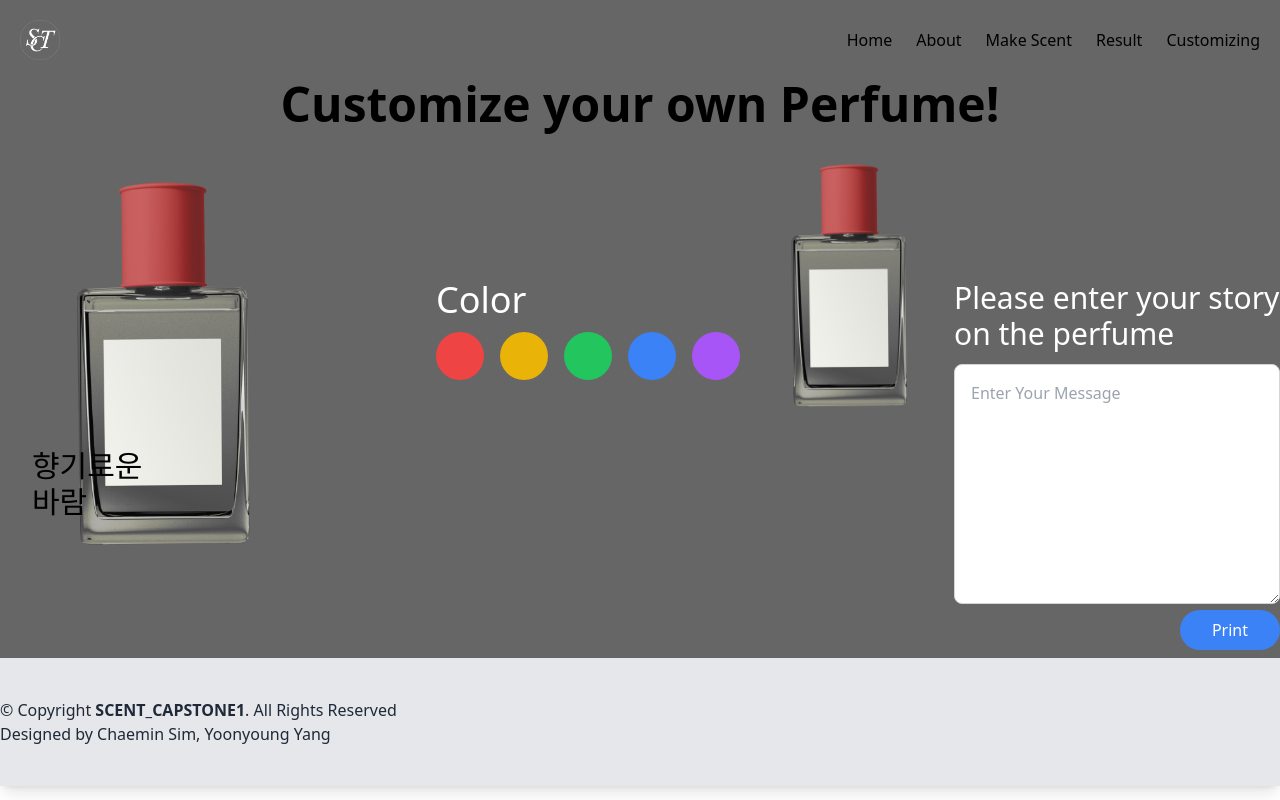
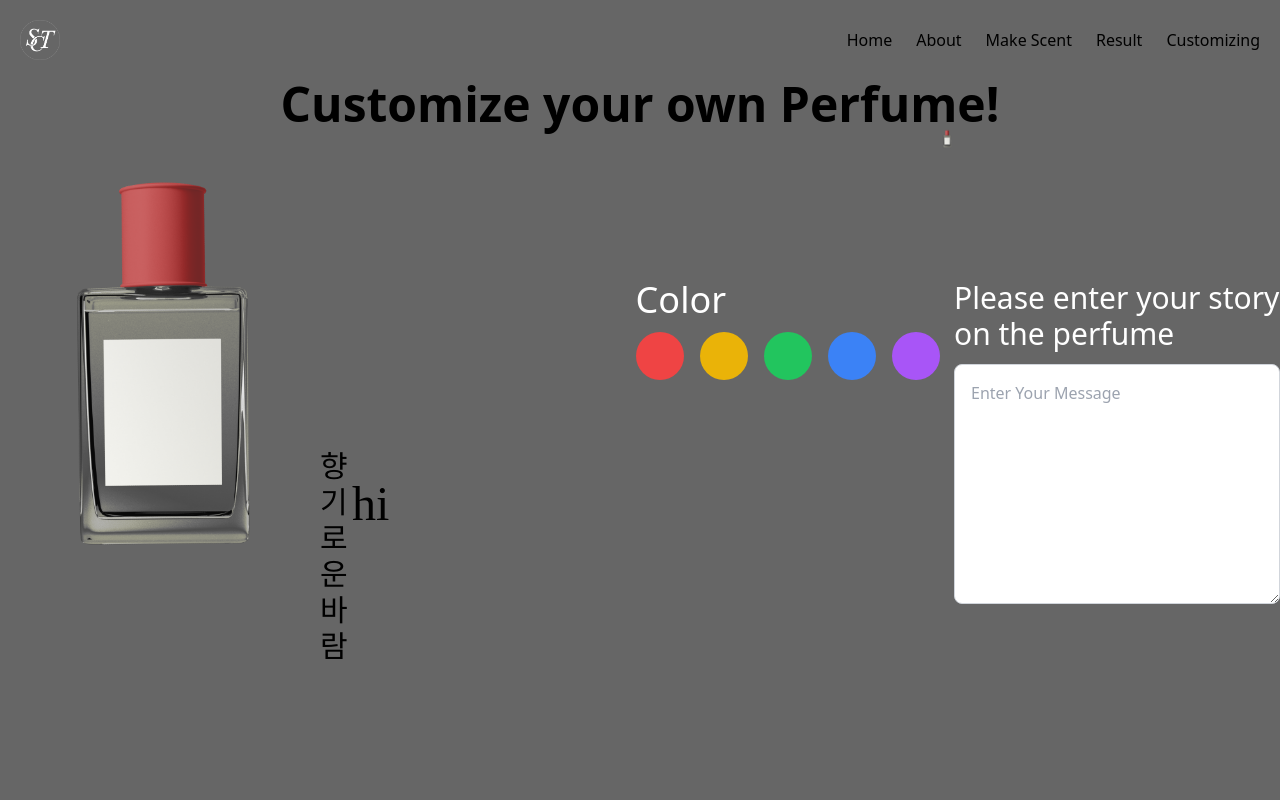
Before and after one commit to yoonyoungyang/MEMORIUM, a React (Create React App) app: page /customizing in a window 1280 px wide. Shown: the top 800 px of the page. Built offline with nearby package versions, Linux system fonts and the light colour scheme.

Commit message:
캘리그라피, 커스터마이징 변경

```diff
--- a/src/components/CaligraphyImage.tsx
+++ b/src/components/CaligraphyImage.tsx
@@ -4,16 +4,22 @@ interface Props {
   text: string
   width?: string
   height?: string
+  font?: string
 }
 
-const CalligraphyImage = ({ text, width = 'w-64', height = 'h-32' }: Props) => {
+const CalligraphyImage = ({
+  text,
+  width = 'w-64',
+  height = 'h-32',
+  font = 'font-dancing',
+}: Props) => {
   const textRef = useRef<HTMLDivElement>(null)
 
   return (
     <div className="flex flex-col items-center justify-center min-h-screen p-4">
       <div
         ref={textRef as React.RefObject<HTMLDivElement>}
-        className={`font-dancing text-5xl text-black p-4 ${width} ${height}`}
+        className={`${font} text-5xl text-black p-4 ${width} ${height}`}
       >
         {text}
       </div>
--- a/src/pages/Customizing.tsx
+++ b/src/pages/Customizing.tsx
@@ -1,6 +1,7 @@
 import React, { useState } from 'react'
 import Footer from '../components/Footer'
 import Header from '../components/Header'
+import CalligraphyImage from '../components/CaligraphyImage'
 
 const Customizing: React.FC = () => {
   const [memoryText, setMemoryText] = useState('')
@@ -26,6 +27,7 @@ const Customizing: React.FC = () => {
             alt={`${capColor} 이미지`}
             className="size-1/4"
           />
+          <CalligraphyImage text="hi" />
           <div className="text-3xl flex transform -translate-x-72 translate-y-80">
             {scentName}
           </div>
@@ -54,9 +56,6 @@ const Customizing: React.FC = () => {
               alt="빨강 이미지"
               className=""
             />
-            <div className="absolute transform translate-x-36 -translate-y-72 text-3xl">
-              {memoryText}
-            </div>
           </div>
 
           <div className="relative w-600 mx-auto mt-10 flex">
```
